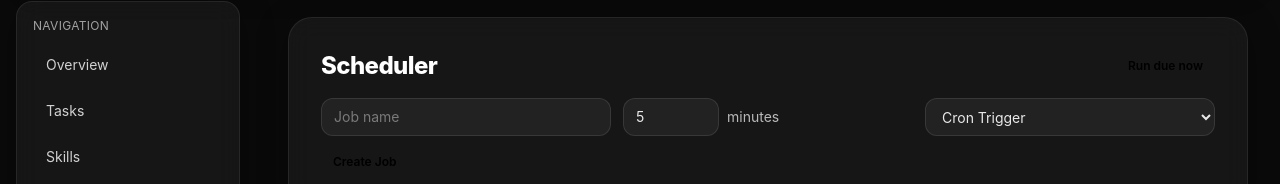
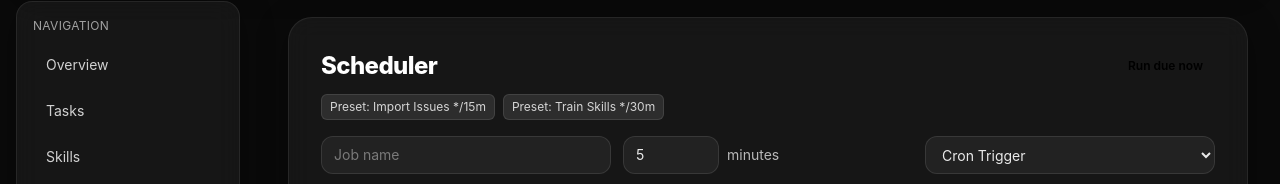
Before and after one commit to promobot-hub/HQ-Dashboard, a Next.js app in the folder hq-dashboard/: page /scheduler in a window 1280 px wide. Shown: the part 103-287 px from the top of the page. Built offline with nearby package versions, Linux system fonts and the light colour scheme; no server answers.

Commit message:
feat(ui): TaskCard shows labels and GitHub link; Scheduler presets for Import Issues and Train Skills with instant trigger; add importers/train/admin seed endpoints

```diff
--- a/hq-dashboard/app/components/TaskCard.tsx
+++ b/hq-dashboard/app/components/TaskCard.tsx
@@ -9,13 +9,15 @@ export interface TaskItem {
   created_at?: string;
   updated_at?: string;
   log_link?: string;
+  url?: string;
+  labels?: string[];
 }
 
 export default function TaskCard({
   task,
   onViewLog,
 }: {
-  task: TaskItem;
+  task: TaskItem & { url?: string; labels?: string[] };
   onViewLog?: (id: string) => void;
 }) {
   const ref = useRef<HTMLDivElement | null>(null);
@@ -75,12 +77,23 @@ export default function TaskCard({
           style={{ width: `${pct}%` }}
         />
       </div>
+      {task.labels && task.labels.length>0 && (
+        <div className="mt-2 flex flex-wrap gap-1">
+          {task.labels.slice(0,5).map((l) => (
+            <span key={l} className="rounded-md border border-white/10 bg-white/5 px-1.5 py-0.5 text-[10px] text-white/70">{l}</span>
+          ))}
+        </div>
+      )}
       <div className="mt-2 flex items-center justify-between text-[11px] text-white/60">
         <span>
           {new Date(
             task.updated_at || task.created_at || Date.now()
           ).toLocaleString()}
         </span>
+        <div className="flex items-center gap-2">
+          {task.url && (
+            <a href={task.url} target="_blank" className="rounded-lg border border-white/10 bg-white/5 px-2 py-0.5 text-[11px] hover:bg-white/10">Open</a>
+          )}
           <button
             className="rounded-lg border border-white/10 bg-white/5 px-2 py-0.5 text-[11px] hover:bg-white/10"
             onClick={() => onViewLog?.(task.id)}
@@ -89,5 +102,6 @@ export default function TaskCard({
           </button>
         </div>
       </div>
+    </div>
   );
 }
--- a/hq-dashboard/app/scheduler/page.tsx
+++ b/hq-dashboard/app/scheduler/page.tsx
@@ -44,6 +44,17 @@ export default function SchedulerPage() {
     await load();
   };
 
+  // Presets
+  const presetImportIssues = async () => {
+    setName("Import GitHub Issues"); setEvery(15); setAction("trigger");
+    // Fire an initial import using data repo
+    await fetch(`/api/tasks/import/github`, { method: 'POST', headers: { 'Content-Type': 'application/json' }, body: JSON.stringify({}) });
+  };
+  const presetTrainSkills = async () => {
+    setName("Train Skills Activity"); setEvery(30); setAction("trigger");
+    await fetch(`/api/skills/train`, { method: 'POST', headers: { 'Content-Type': 'application/json' }, body: JSON.stringify({}) });
+  };
+
   return (
     <div className="space-y-6">
       <section className="rounded-3xl border border-[rgba(255,255,255,0.08)] bg-white/5 backdrop-blur-md shadow-[0_8px_32px_rgba(0,0,0,0.35)] p-6 md:p-8">
@@ -57,6 +68,10 @@ export default function SchedulerPage() {
           >
             Run due now
           </button>
+        </div>
+        <div className="mt-3 flex flex-wrap items-center gap-2">
+          <button onClick={presetImportIssues} className="rounded-md border border-white/10 bg-white/10 px-2 py-1 text-xs text-white/80 hover:bg-white/20">Preset: Import Issues */15m</button>
+          <button onClick={presetTrainSkills} className="rounded-md border border-white/10 bg-white/10 px-2 py-1 text-xs text-white/80 hover:bg-white/20">Preset: Train Skills */30m</button>
         </div>
         <div className="mt-4 grid grid-cols-1 md:grid-cols-3 gap-3">
           <input
```
Also changed, not shown: 2 other files (tests, documents, lock files or other folders). Lines whose indentation alone changed are shown as unchanged.
